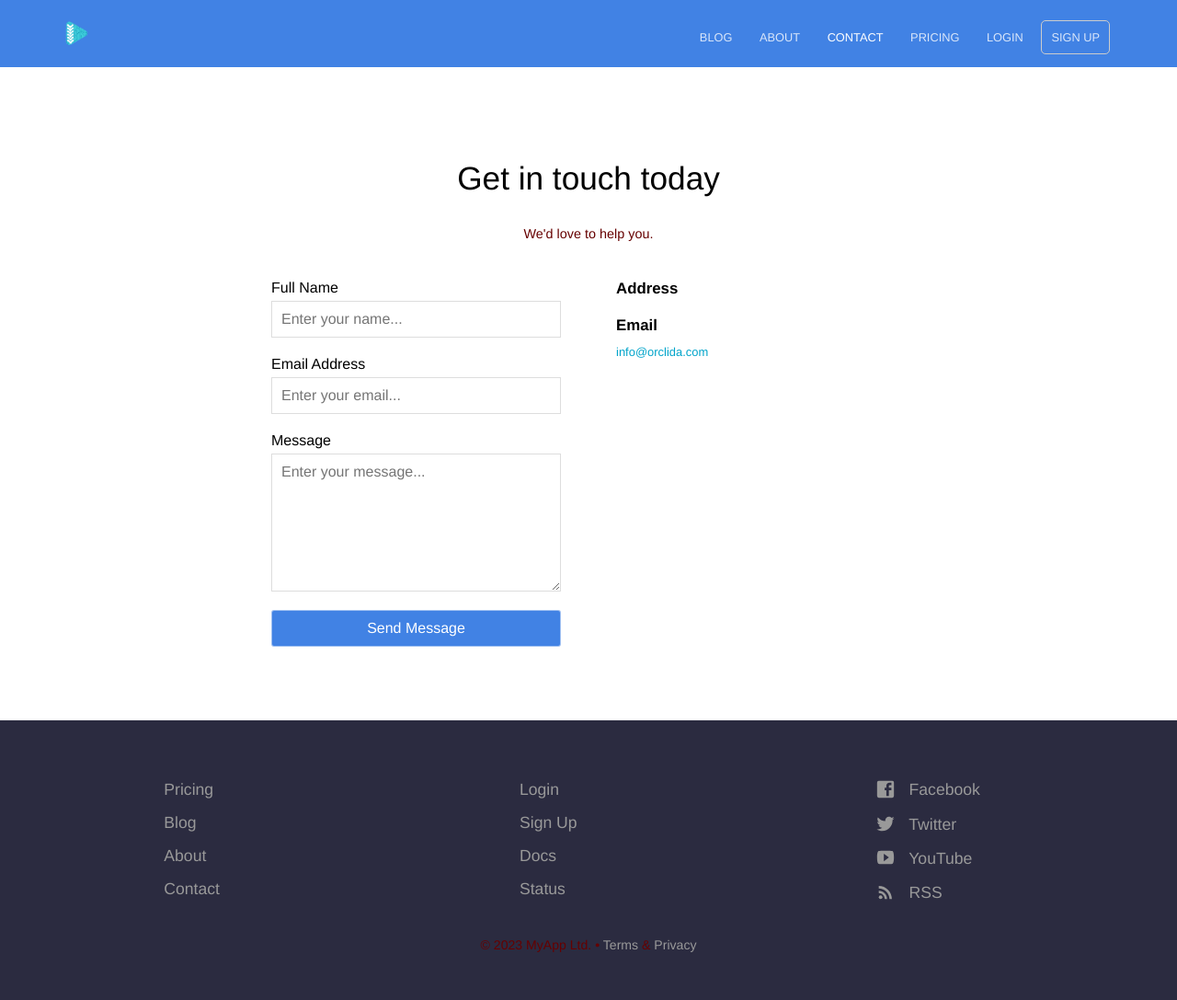
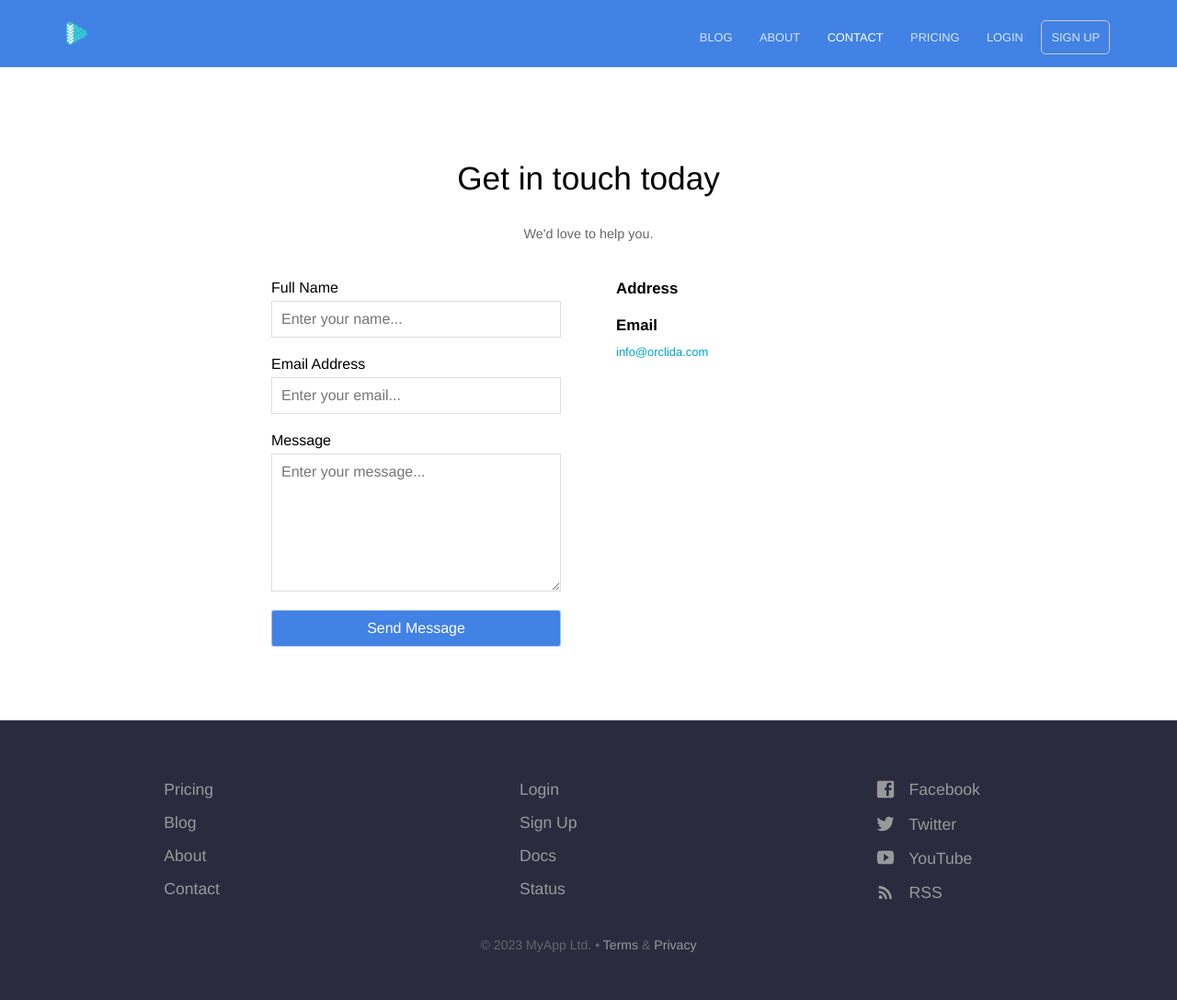
Before and after one commit to STIERTH1/orclida_dev.github.io, a Jekyll site: the page built from contact.html, in a window 1280 px wide. Shown: the whole page at 92% size. Built offline with Jekyll 4.4.1, drawn with Linux system fonts in a browser that asks for light colours.

Commit message:
Update elements.scss

```diff
--- a/_sass/elements.scss
+++ b/_sass/elements.scss
@@ -47,7 +47,7 @@ h3 {
 
 p, address {
 	font-size: 0.9em;
-	color: #600;
+	color: #666;
 	margin-bottom: 20px;
 	font-weight: 250;
 	line-height: 1.4em;
```
